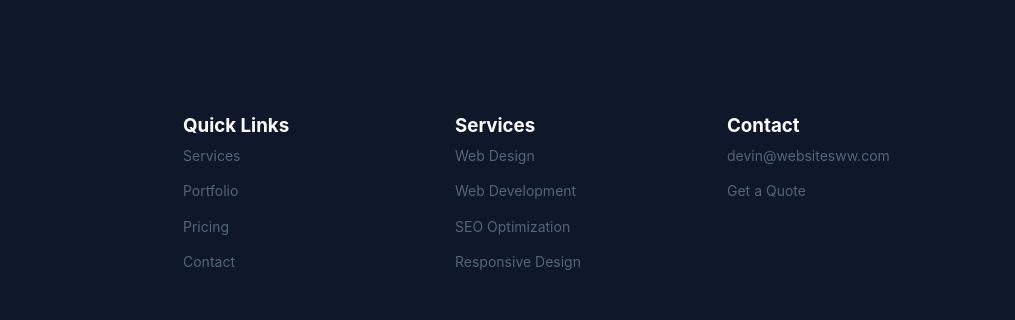
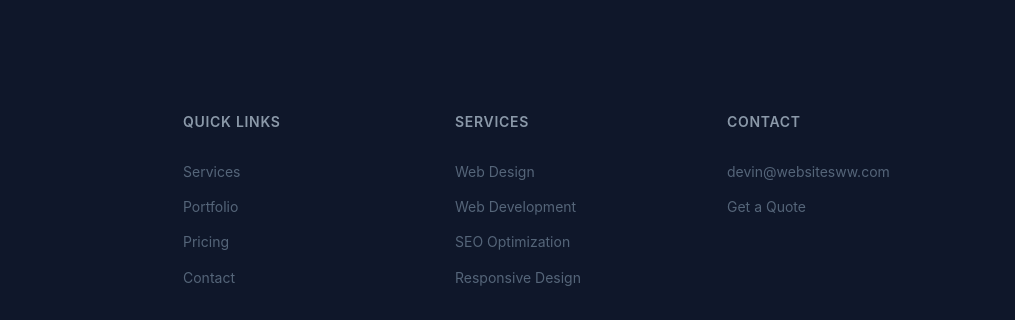
Before and after one commit to DevinLegend/WebsitesWW, a plain HTML site: page index.html in a window 1280 px wide. Shown: the part 7136-7456 px from the top of the page, 265-1280 px from the left. Drawn offline with Linux system fonts and the light colour scheme.

Commit message:
Footer styles: apply same styles to h3 and h4 to preserve layout after heading changes

```diff
--- a/css/styles.css
+++ b/css/styles.css
@@ -1153,6 +1153,7 @@ thead .pricing-table__featured {
     font-size: var(--fs-sm);
 }
 
+.footer__links h3,
 .footer__links h4 {
     font-size: var(--fs-sm);
     font-weight: var(--fw-semibold);
```
